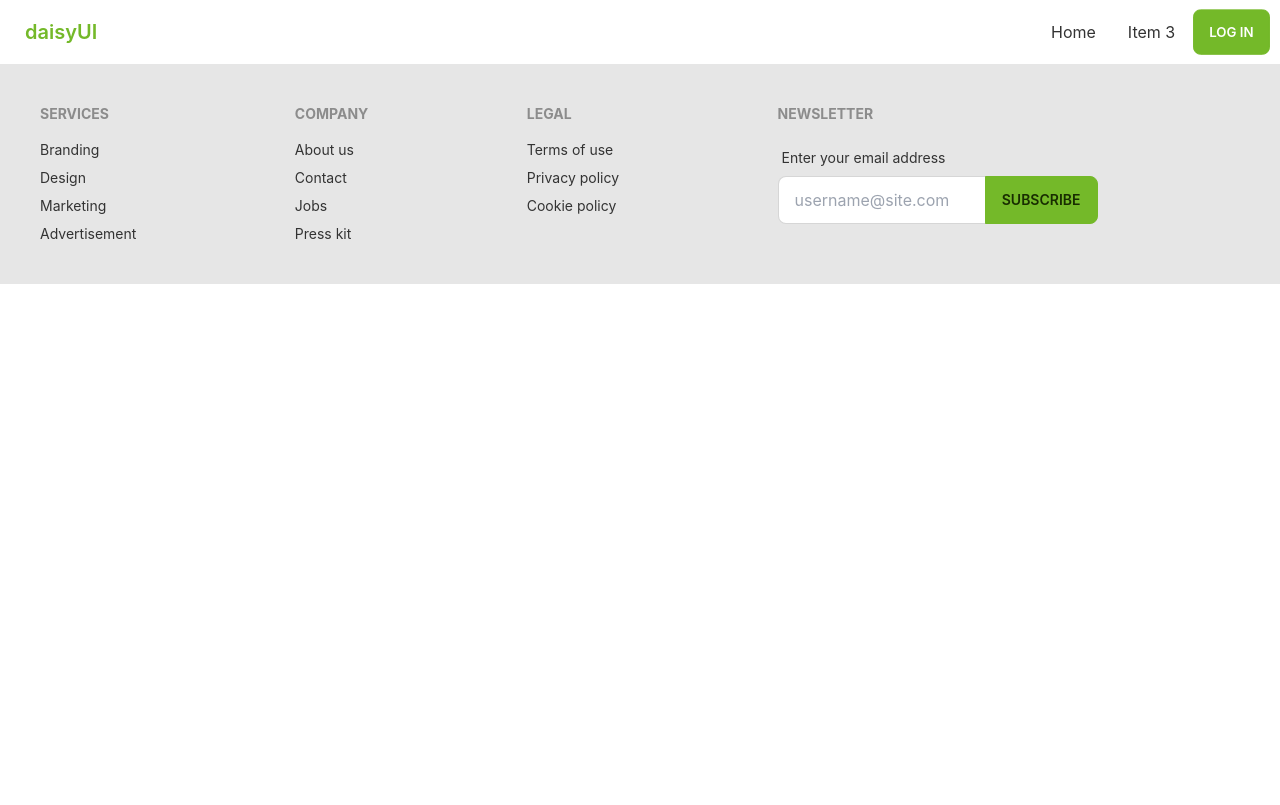
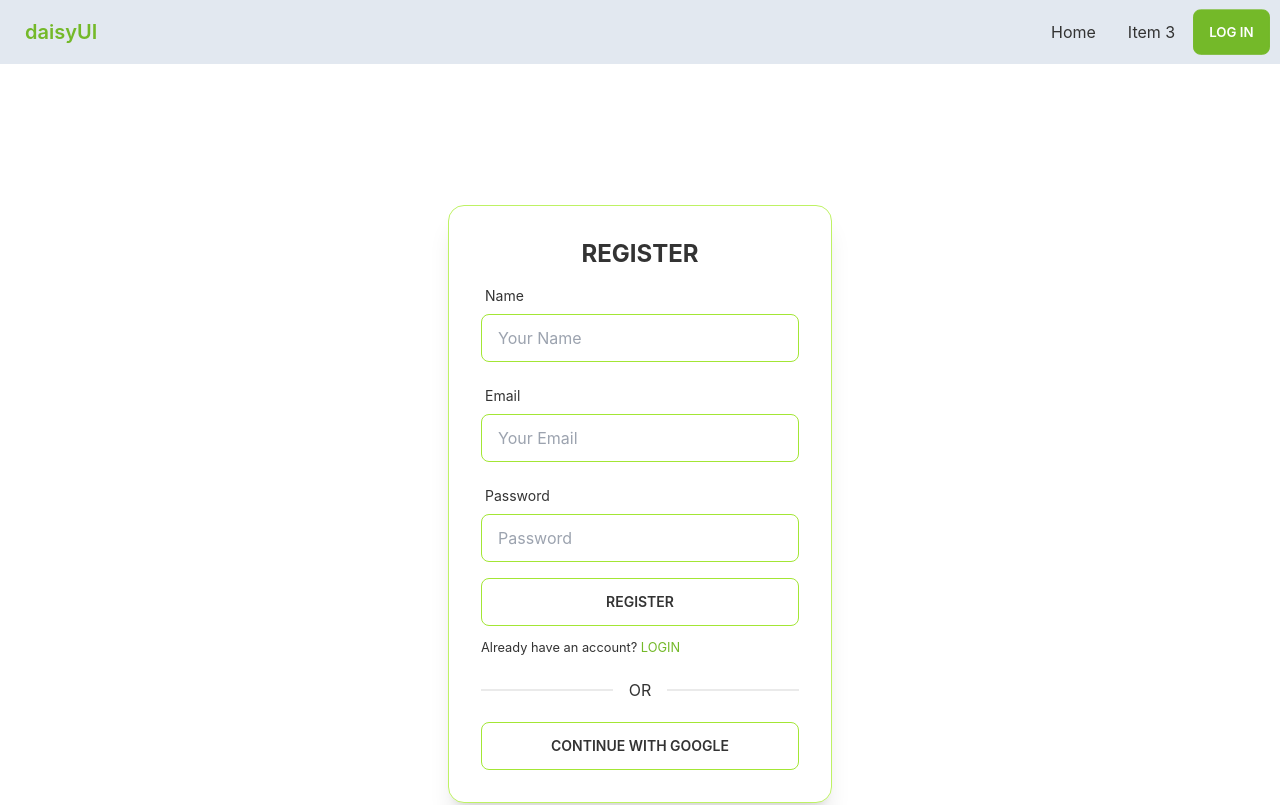
Before and after one commit to HameemH/Toolticarp-assign12, a React (Create React App) app: page /register in a window 1280 px wide. Shown: the top 805 px of the page. Built offline with nearby package versions, Linux system fonts and the light colour scheme; no server answers.

Commit message:
register page done

```diff
--- a/src/App.js
+++ b/src/App.js
@@ -6,6 +6,8 @@
 import Home from './Pages/Home/Home';
 import Footer from './Pages/Shared/Footer';
 import Login from './Pages/Authorization/Login';
+import Register from './Pages/Authorization/Register';
+import Purchase from './Pages/RoutePages/Purchase';
 
 function App() {
   return (
@@ -16,6 +18,8 @@
        <Route path='/' element={<Home></Home>}></Route>
        <Route path='/home' element={<Home></Home>}></Route>
        <Route path='/login' element={<Login></Login>}></Route>
+       <Route path='/register' element={<Register></Register>}></Route>
+       <Route path='/purchase/:id' element={<Purchase></Purchase>}></Route>
      </Routes>
      <Footer></Footer>
    </div>
--- a/src/Pages/Authorization/Register.js
+++ b/src/Pages/Authorization/Register.js
@@ -0,0 +1,127 @@
+import React from 'react';
+import { Link, useNavigate } from 'react-router-dom';
+import { useCreateUserWithEmailAndPassword, useSignInWithGoogle, useUpdateProfile } from 'react-firebase-hooks/auth';
+import auth from './../../firebase.init';
+import { useForm } from 'react-hook-form';
+import Loading from './../Shared/Loading';
+
+const Register = () => {
+    const [signInWithGoogle, googleUser, googleLoading, googleError] = useSignInWithGoogle(auth);
+    const { register, formState: { errors }, handleSubmit } = useForm();
+    const [
+        createUserWithEmailAndPassword,
+        user,
+        loading,
+        error,
+    ] = useCreateUserWithEmailAndPassword(auth);
+    const [updateProfile, updating, updateError] = useUpdateProfile(auth);
+    const navigate = useNavigate();
+
+    if (loading || googleLoading || updating) {
+        return <Loading></Loading>
+    }
+   let signInError
+    if (error || googleError || updateError) {
+        signInError = <p className='text-red-500'><small>{error?.message || googleError?.message || updateError?.message}</small></p>
+    }
+
+    if (user || googleUser) {
+        navigate('/');
+    }
+
+    const onSubmit = async data => {
+        await createUserWithEmailAndPassword(data.email, data.password);
+        await updateProfile({ displayName: data.name });
+        console.log('update done');
+    }
+    return (
+        <div className='flex h-screen justify-center py-16 my-10 items-center'>
+        <div className="card border border-lime-300 w-96 bg-base-100 shadow-xl">
+            <div className="card-body">
+                <h2 className="text-center text-2xl font-bold">REGISTER</h2>
+                <form onSubmit={handleSubmit(onSubmit)}>
+
+                    <div className="form-control w-full max-w-xs">
+                        <label className="label">
+                            <span className="label-text">Name</span>
+                        </label>
+                        <input
+                            type="text"
+                            placeholder="Your Name"
+                            className="input input-bordered border-lime-400 w-full max-w-xs"
+                            {...register("name", {
+                                required: {
+                                    value: true,
+                                    message: 'Name is Required'
+                                }
+                            })}
+                        />
+                        <label className="label">
+                            {errors.name?.type === 'required' && <span className="label-text-alt text-red-500">{errors.name.message}</span>}
+                        </label>
+                    </div>
+                    <div className="form-control w-full max-w-xs">
+                        <label className="label">
+                            <span className="label-text">Email</span>
+                        </label>
+                        <input
+                            type="email"
+                            placeholder="Your Email"
+                            className="input input-bordered border-lime-400 w-full max-w-xs"
+                            {...register("email", {
+                                required: {
+                                    value: true,
+                                    message: 'Email is Required'
+                                },
+                                pattern: {
+                                    value: /[a-z0-9]+@[a-z]+\.[a-z]{2,3}/,
+                                    message: 'Provide a valid Email'
+                                }
+                            })}
+                        />
+                        <label className="label">
+                            {errors.email?.type === 'required' && <span className="label-text-alt text-red-500">{errors.email.message}</span>}
+                            {errors.email?.type === 'pattern' && <span className="label-text-alt text-red-500">{errors.email.message}</span>}
+                        </label>
+                    </div>
+                    <div className="form-control w-full max-w-xs">
+                        <label className="label">
+                            <span className="label-text">Password</span>
+                        </label>
+                        <input
+                            type="password"
+                            placeholder="Password"
+                            className="input input-bordered border-lime-400 w-full max-w-xs"
+                            {...register("password", {
+                                required: {
+                                    value: true,
+                                    message: 'Password is Required'
+                                },
+                                minLength: {
+                                    value: 6,
+                                    message: 'Must be 6 characters or longer'
+                                }
+                            })}
+                        />
+                        <label className="label">
+                            {errors.password?.type === 'required' && <span className="label-text-alt text-red-500">{errors.password.message}</span>}
+                            {errors.password?.type === 'minLength' && <span className="label-text-alt text-red-500">{errors.password.message}</span>}
+                        </label>
+                    </div>
+
+
+                    <input className='btn btn-outline border-lime-400 hover:bg-lime-500 w-full max-w-xs' type="submit" value="REGISTER" />
+                </form>
+                <p><small>Already have an account? <Link className='text-primary link-hover' to="/login">LOGIN</Link></small></p>
+                <div className="divider">OR</div>
+                <button
+                    onClick={() => signInWithGoogle()}
+                    className="btn btn-outline border-lime-400 hover:bg-lime-500"
+                >Continue with Google</button>
+            </div>
+        </div>
+        </div >
+    );
+};
+
+export default Register;
--- /dev/null
+++ b/src/Pages/Authorization/RequireAuth.js
@@ -0,0 +1,21 @@
+import React from 'react';
+import { useAuthState } from 'react-firebase-hooks/auth';
+import auth from './../../../../firebse.init';
+import { useLocation, Navigate } from 'react-router-dom';
+import Loading from '../Shared/Loading';
+
+
+const RequireAuth = ({children}) => {
+    const [user, loading] = useAuthState(auth)
+    const location = useLocation();
+    if(loading){
+        return <Loading></Loading>
+    }
+    if(user){
+        return children;
+    } else{
+        return <Navigate to="/login" state={{from: location}} replace />
+    }
+};
+
+export default RequireAuth;
--- a/src/Pages/Home/Product.js
+++ b/src/Pages/Home/Product.js
@@ -1,8 +1,12 @@
 import React from 'react';
+import { useNavigate } from 'react-router-dom';
 
 const Product = ({product}) => {
-    const {_id, img ,description,minQuantity, availQuantity,name, price} =product
-
+    const {_id, img ,description,minQuantity, availQuantity,name, price} =product;
+    const navigate = useNavigate()
+  const managePurchase = id =>{
+    navigate (`purchase/${id}`)
+  }
     return (
         <div class="card lg:w-lg  bg-base-100 shadow-xl image-full">
   <figure><img src={img} alt="Shoes" /></figure>
@@ -13,7 +17,7 @@
     <p className='text-white'>Minium Order:{minQuantity} Pcs</p>
     <p>Available Product Amount:{availQuantity} Pcs</p>
     <div class="card-actions justify-end">
-      <button class="btn btn-primary">Buy Now</button>
+      <button class="btn btn-primary text-white" onClick={()=>managePurchase(_id)}>Buy Now</button>
     </div>
   </div>
 </div>
--- a/src/Pages/Home/Produtcs.js
+++ b/src/Pages/Home/Produtcs.js
@@ -1,14 +1,14 @@
 import React from 'react';
 import { useQuery } from 'react-query';
+import Loading from '../Shared/Loading';
 import Product from './Product';
 
 const Produtcs = () => {
 
     const { data: Products, isLoading } = useQuery(['products'], () => fetch('http://localhost:5000/products')
         .then(res => res.json()))
-        console.log(Products);
         if(isLoading){
-            return 'Loading'
+            return <Loading></Loading>
         }
 
     return (
--- /dev/null
+++ b/src/Pages/RoutePages/Purchase.js
@@ -0,0 +1,22 @@
+import React, { useEffect, useState } from 'react';
+import { useParams } from 'react-router-dom';
+import Loading from './../Shared/Loading';
+import { useAuthState } from 'react-firebase-hooks/auth';
+
+const Purchase = () => {
+    const {id} = useParams();
+    const [product, setproduct] = useState({});
+    useEffect(
+        fetch(`http://localhost:5000/products/${id}`)
+        .then(res => res.json())
+        .then(data => {setproduct(data)
+        console.log(data);})
+        ,[])
+    return (
+        <div>
+           <h1></h1>
+        </div>
+    );
+};
+
+export default Purchase;
--- a/src/Pages/Shared/Footer.js
+++ b/src/Pages/Shared/Footer.js
@@ -2,7 +2,7 @@
 
 const Footer = () => {
     return (
-        <footer class="footer p-10 bg-base-200 text-base-content">
+        <footer class="footer p-10 bg-slate-200 text-base-content">
   <div>
     <span class="footer-title">Services</span>
     <a class="link link-hover">Branding</a>
--- a/src/Pages/Shared/Header.js
+++ b/src/Pages/Shared/Header.js
@@ -3,7 +3,7 @@
 
 const Header = () => {
     return (
-        <div class="navbar bg-base-100">
+        <div class="navbar bg-slate-200">
   <div class="navbar-start">
     <div class="dropdown">
       <label tabindex="0" class="btn btn-ghost lg:hidden">
```
Also changed, not shown: src/Pages/Authorization/Login.js (+3 -4 lines).
